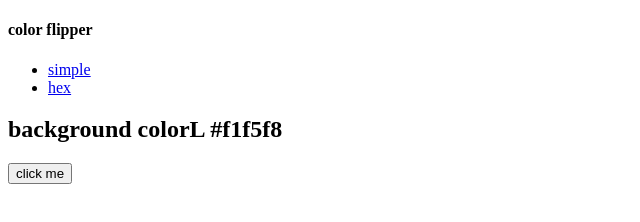
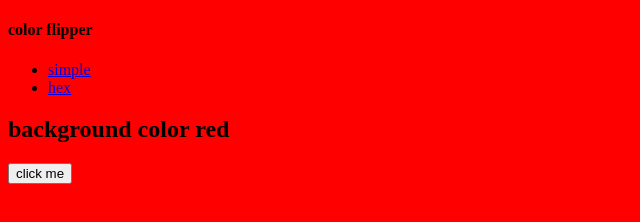
Before and after one commit to alejandrosanchezdiaz/color_flipper, a plain HTML site: page index.html in a window 1280 px wide. Both pictures are taken after a click on the button "click me". Shown: the whole page, without its empty margins (0-640 px from the left). Drawn offline with Linux system fonts and the light colour scheme.

Commit message:
randomNumber

```diff
--- a/app.js
+++ b/app.js
@@ -0,0 +1,15 @@
+const colors = ["green", "red", "rgba(133,122,200)", "#f15025"];
+const btn = document.getElementById('btn');
+const color = document.querySelector(".color");
+
+btn.addEventListener('click', function(){
+    // get Random number between 0 - 3
+    const randomNumber = getRandomNumber();
+    console.log(randomNumber);
+    document.body.style.backgroundColor = colors [randomNumber];
+    color.textContent = colors[randomNumber];
+});
+
+function getRandomNumber(){
+    return Math.floor(Math.random() * colors.length);
+}
--- a/index.html
+++ b/index.html
@@ -23,7 +23,7 @@
         </nav>
         <main>
             <div class="class-container">
-                <h2>background colorL
+                <h2>background color
                     <span class="color">
                     #f1f5f8
                     </span>
```
